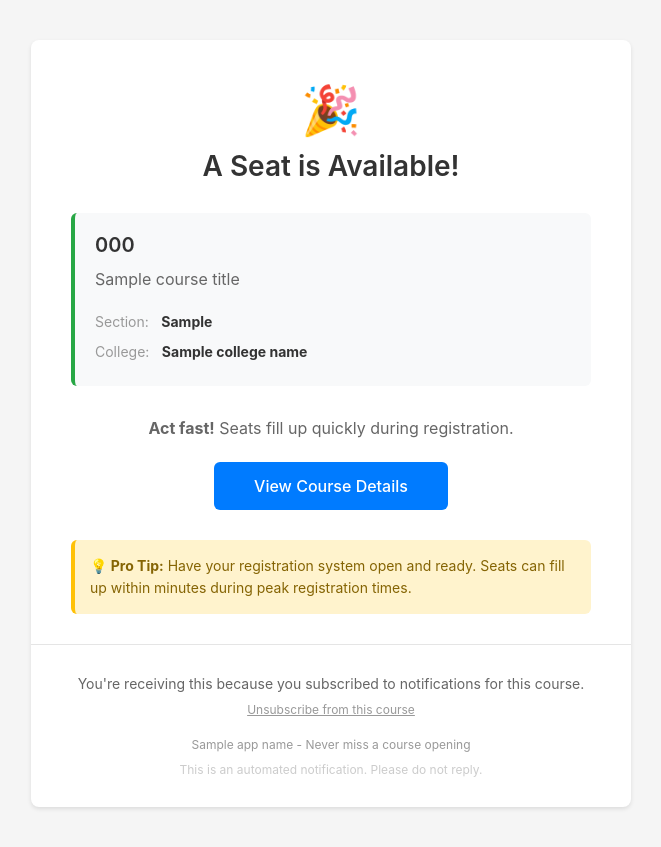
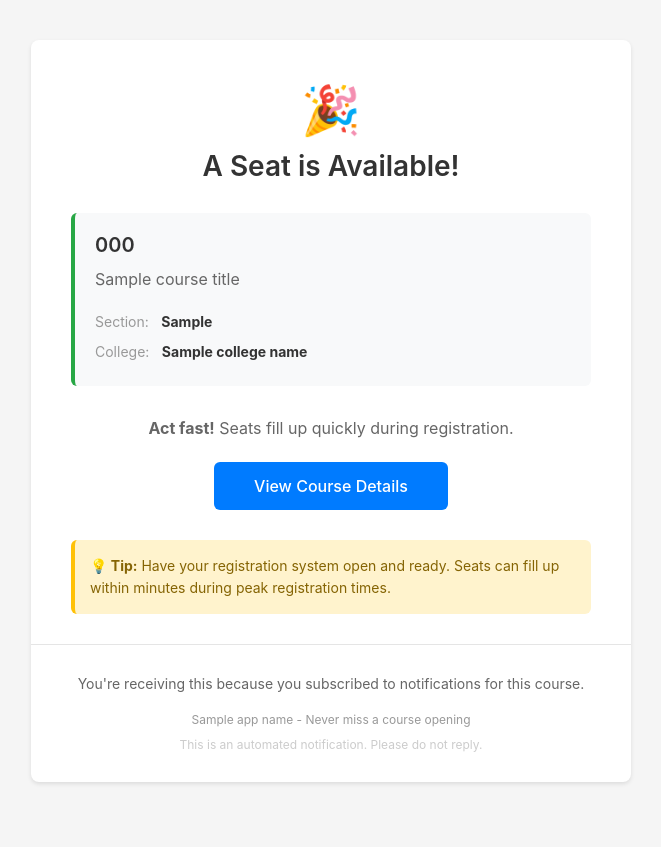
Before and after one commit to nicholaspad/seatsteal, a Python web app: template webapp/notifications/templates/course_notification.html in a window 1280 px wide. Shown: the whole page, without its empty margins (309-970 px from the left). After the commit the page ends 784 px from the top, so only its background shows below. Run offline with Jinja, Linux system fonts and the light colour scheme; the template is opened without the code that fills it: most values are stand-ins (such as "Sample title", 1, 10 or a date in 2020).

Commit message:
Update course notification template: change "Pro Tip" to "Tip" and remove unsubscribe link

```diff
--- a/webapp/notifications/templates/course_notification.html
+++ b/webapp/notifications/templates/course_notification.html
@@ -140,7 +140,7 @@
                         <td style="padding: 0 40px 30px 40px;">
                             <div class="tips-box" style="background-color: #fff3cd; border-left: 4px solid #ffc107; padding: 15px; border-radius: 6px;">
                                 <p class="tips-text" style="margin: 0; font-size: 14px; color: #856404; line-height: 1.6;">
-                                    <strong>💡 Pro Tip:</strong> Have your registration system open and ready. Seats can fill up within minutes during peak registration times.
+                                    <strong>💡 Tip:</strong> Have your registration system open and ready. Seats can fill up within minutes during peak registration times.
                                 </p>
                             </div>
                         </td>
@@ -152,14 +152,6 @@
                             <p class="footer-text" style="margin: 0 0 10px 0; font-size: 14px; color: #666666;">
                                 You're receiving this because you subscribed to notifications for this course.
                             </p>
-
-                            {% if unsubscribe_url %}
-                            <p style="margin: 10px 0 0 0; font-size: 12px;">
-                                <a href="{{ unsubscribe_url }}" class="footer-link" style="color: #999999; text-decoration: underline;">
-                                    Unsubscribe from this course
-                                </a>
-                            </p>
-                            {% endif %}
 
                             <p class="footer-text" style="margin: 20px 0 0 0; font-size: 12px; color: #999999;">
                                 {{ app_name }} - Never miss a course opening
```
